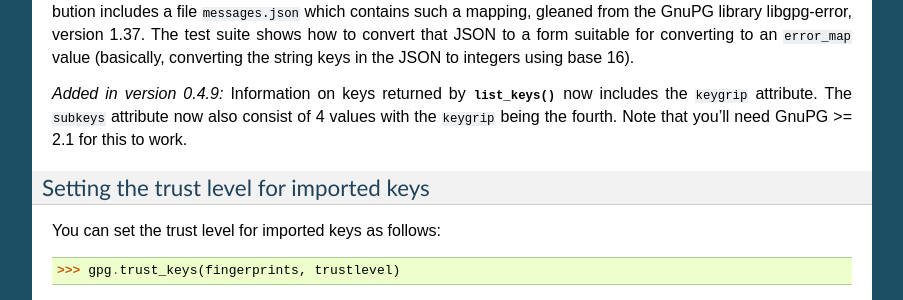
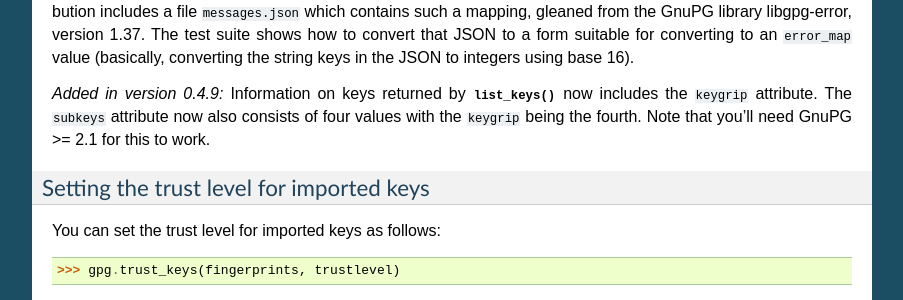
Before and after one commit to vsajip/python-gnupg, a Sphinx documentation site: the page built from docs/index.rst, in a window 1280 px wide and 900 px high, scrolled down 9622 px. Shown: the part 152-452 px from the top of the window, without its empty margins (198-1101 px from the left). Built offline with Sphinx 7.4.7, drawn with Linux system fonts in a browser that asks for light colours.

Commit message:
Correct grammatical error.

```diff
--- a/docs/conf.py
+++ b/docs/conf.py
@@ -16,7 +16,7 @@ import datetime, os, sys
 # If extensions (or modules to document with autodoc) are in another directory,
 # add these directories to sys.path here. If the directory is relative to the
 # documentation root, use os.path.abspath to make it absolute, like shown here.
-#sys.path.append(os.path.abspath('.'))
+#sys.path.insert(0, os.path.abspath('.'))
 
 # -- General configuration -----------------------------------------------------
 
--- a/docs/index.rst
+++ b/docs/index.rst
@@ -675,7 +675,7 @@ user-friendly, but nevertheless it should be usable.)
 
 .. versionadded:: 0.4.9
    Information on keys returned by :meth:`~gnupg.GPG.list_keys` now includes
-   the ``keygrip`` attribute. The ``subkeys`` attribute now also consist of 4
+   the ``keygrip`` attribute. The ``subkeys`` attribute now also consists of four
    values with the ``keygrip`` being the fourth. Note that you'll need GnuPG >=
    2.1 for this to work.
 
```
Also changed, not shown: 1 other file.
